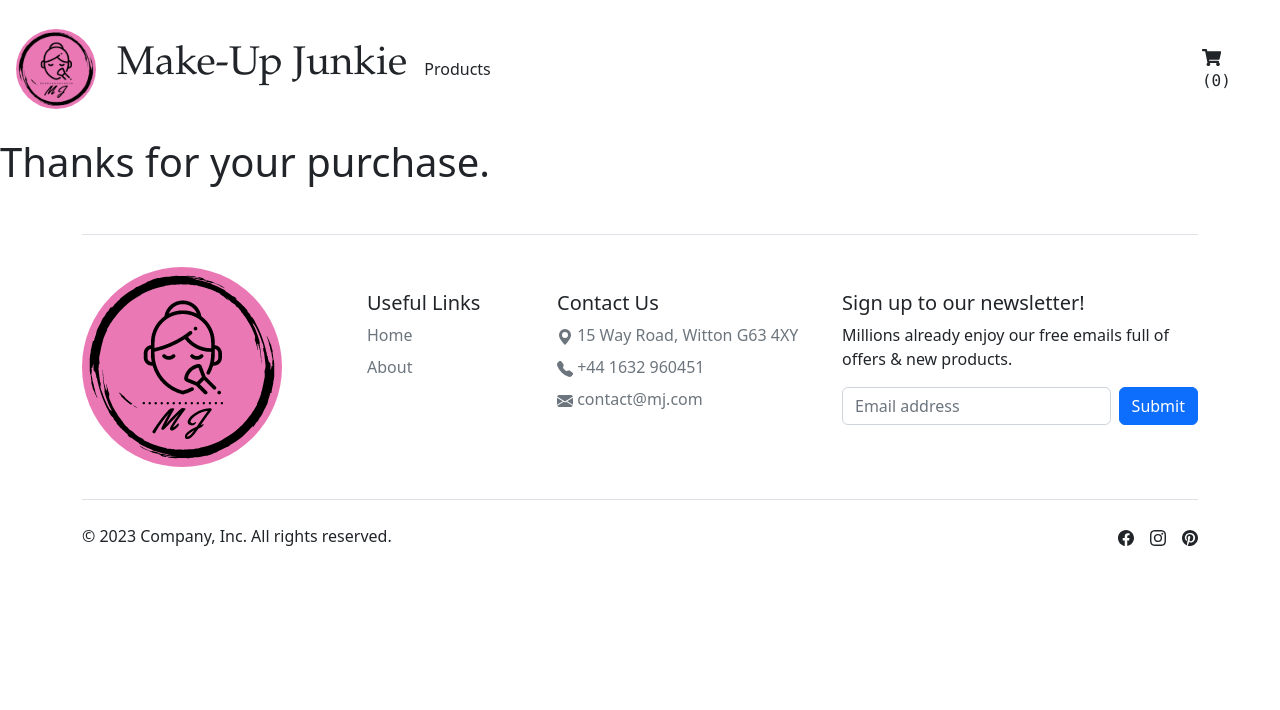
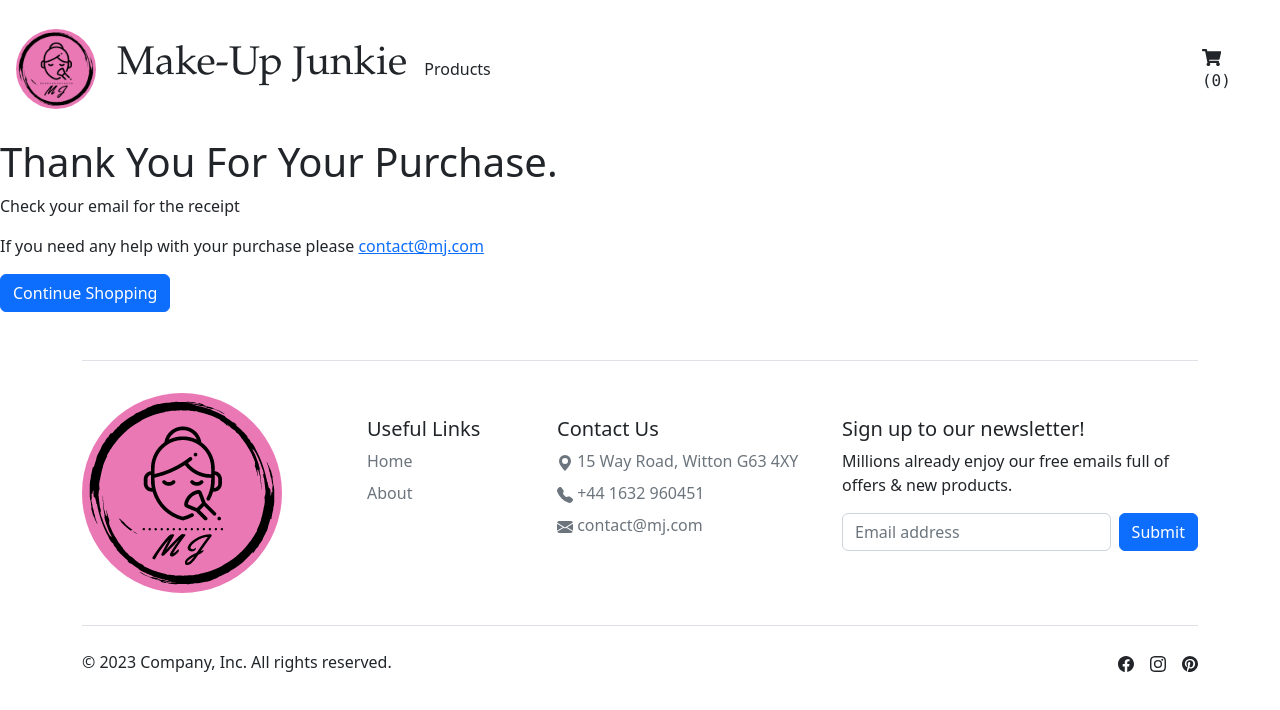
Before and after one commit to OlgaFelczak/eComReactApp, a React (Vite) app: page /success in a window 1280 px wide. Shown: the top 710 px of the page. Built offline with nearby package versions, Linux system fonts and the light colour scheme.

Commit message:
buttons functionality

```diff
--- a/src/components/Jumbotron.jsx
+++ b/src/components/Jumbotron.jsx
@@ -11,7 +11,7 @@ const HomeJumbotron = () => {
   </p>
   <p>
     <Button
-    className='btn-primary jumbotronBtn'
+    className='btn-primary jumbotronBtn' href='/store'
     >Shop now</Button>
   </p>
 </div>
--- a/src/pages/Store.jsx
+++ b/src/pages/Store.jsx
@@ -13,12 +13,13 @@ function Store() {
         setApiProducts(responseApiProducts.data);
     }
 
-
     useEffect(() => {
         fetchProducts();
     }, [])
 
+    console.log(apiProducts);
     return (
+
     <>
 
      <h1 align="center">Welcome to our Store!</h1>
@@ -28,8 +29,10 @@ function Store() {
             <ProductCard product={product}/>
            </Col>
         ))}
+     </Row>
 
-         {apiProducts.map((product, idx) => (
+     <Row xs={1} md={3} className="g-4">
+     {apiProducts.map((product, idx) => (
             <Col align="center" key={idx}>
             <APIProducts
              id={product.id}
@@ -41,10 +44,10 @@ function Store() {
             />
            </Col>
         ))}
-      </Row>
+         </Row>
 
     </>
     )
  }
 
- export default Store;
+ export default Store
--- a/src/pages/Success.jsx
+++ b/src/pages/Success.jsx
@@ -1,6 +1,7 @@
 import { useEffect } from "react";
+import { Button } from "react-bootstrap";
 
-function Success() {
+const Success = () => {
 
     useEffect(() => {
         JSON.parse(
@@ -11,7 +12,12 @@ function Success() {
       });
 
     return (
-     <h1>Thanks for your purchase.</h1>
+      <div>
+     <h1>Thank You For Your Purchase.</h1>
+     <p>Check your email for the receipt</p>
+     <p>If you need any help with your purchase please <a href='mailto:contact@mj.com'>contact@mj.com</a></p>
+     <Button href='/'>Continue Shopping</Button>
+     </div>
     )
  }
 
--- a/src/productsStore.js
+++ b/src/productsStore.js
@@ -34,10 +34,10 @@ const productsArray = [
 function getProductData(id) {
   let productData = productsArray.find((product) => product.id === id);
 
-  if (productData == undefined) {
-    console.log("Product data not found for product ID: " + id);
-    return undefined;
-  }
+  // if (productData == undefined) {
+  //   console.log("Product data not found for product ID: " + id);
+  //   return undefined;
+  // }
 
   return productData;
 }
```
